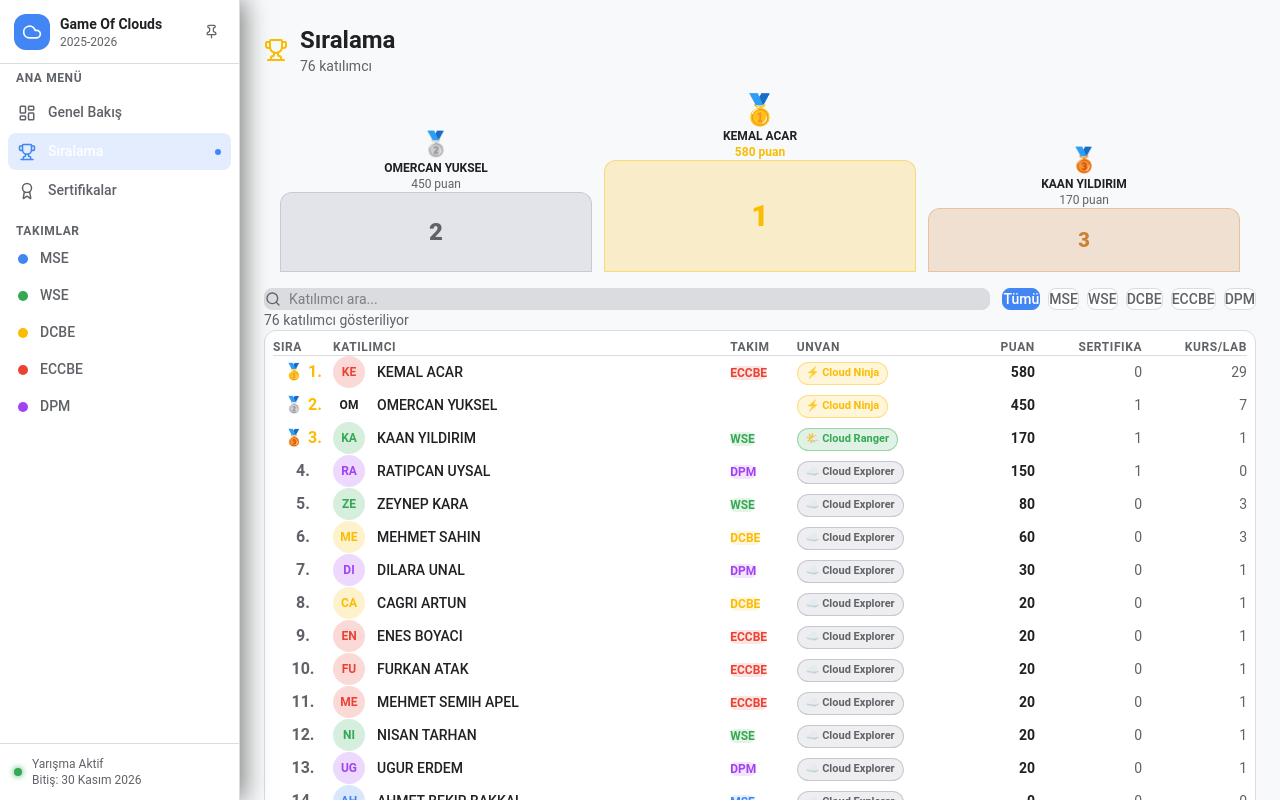
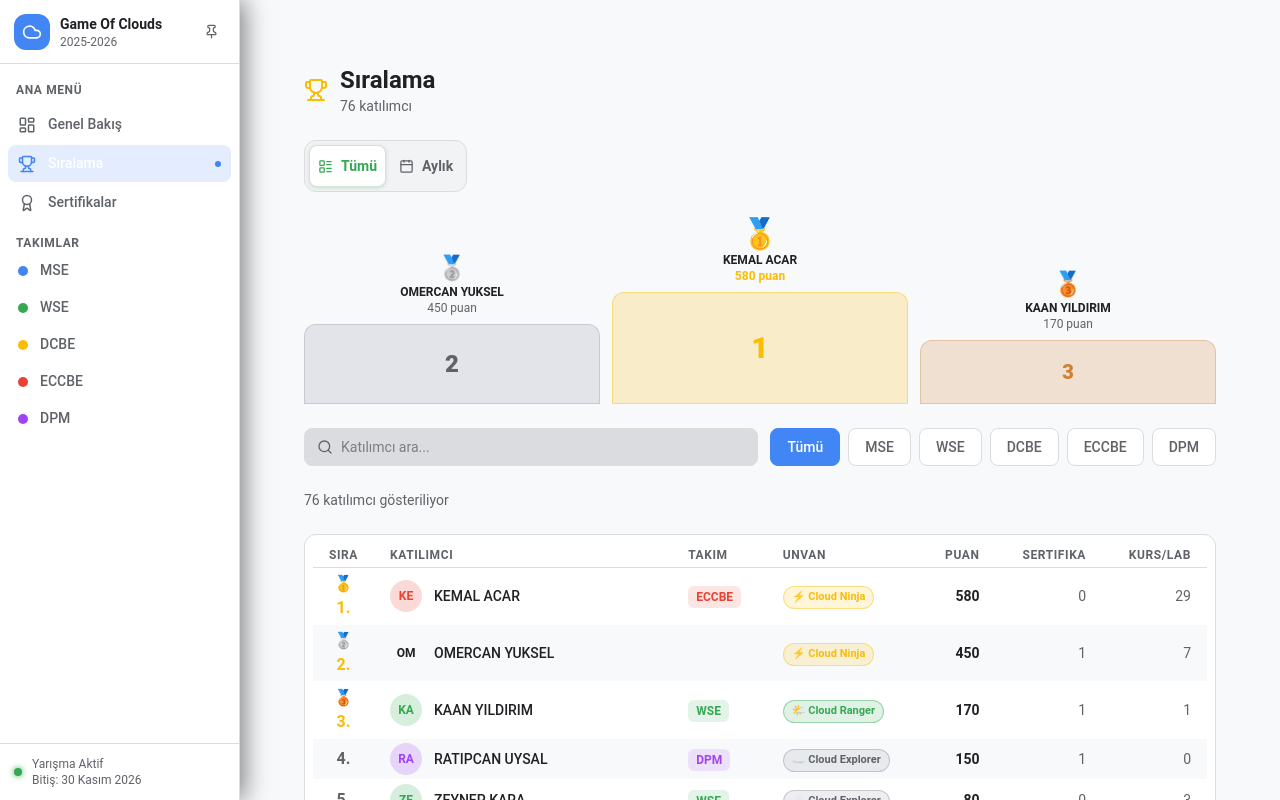
Before and after one commit to ozcelika20/Google-Cloud-Game, a React (Vite) app: page /leaderboard in a window 1280 px wide. Shown: the top 800 px of the page. Built offline with nearby package versions, Linux system fonts and the light colour scheme.

Commit message:
feat: add monthly ranking feature and date mode toggle to leaderboard

```diff
--- a/src/components/tables/LeaderboardTable.jsx
+++ b/src/components/tables/LeaderboardTable.jsx
@@ -21,26 +21,26 @@ export default function LeaderboardTable({ participants, showAll = false }) {
         <table className="w-full">
           <thead>
             <tr style={{ borderBottom: '1px solid #DADCE0' }}>
-              <th className="text-left px-4 py-3 text-xs font-semibold uppercase tracking-wider" style={{ color: '#5F6368', width: '60px' }}>Sıra</th>
-              <th className="text-left px-4 py-3 text-xs font-semibold uppercase tracking-wider" style={{ color: '#5F6368' }}>Katılımcı</th>
-              <th className="text-left px-4 py-3 text-xs font-semibold uppercase tracking-wider hidden md:table-cell" style={{ color: '#5F6368' }}>Takım</th>
-              <th className="text-left px-4 py-3 text-xs font-semibold uppercase tracking-wider hidden sm:table-cell" style={{ color: '#5F6368' }}>Unvan</th>
-              <th className="text-right px-4 py-3 text-xs font-semibold uppercase tracking-wider" style={{ color: '#5F6368' }}>Puan</th>
-              <th className="text-right px-4 py-3 text-xs font-semibold uppercase tracking-wider hidden lg:table-cell" style={{ color: '#5F6368' }}>Sertifika</th>
-              <th className="text-right px-4 py-3 text-xs font-semibold uppercase tracking-wider hidden lg:table-cell" style={{ color: '#5F6368' }}>Kurs/Lab</th>
+              <th className="text-left px-4 py-1 text-xs font-semibold uppercase tracking-wider" style={{ color: '#5F6368', width: '60px' }}>Sıra</th>
+              <th className="text-left px-4 py-1 text-xs font-semibold uppercase tracking-wider" style={{ color: '#5F6368' }}>Katılımcı</th>
+              <th className="text-left px-4 py-1 text-xs font-semibold uppercase tracking-wider hidden md:table-cell" style={{ color: '#5F6368' }}>Takım</th>
+              <th className="text-left px-4 py-1 text-xs font-semibold uppercase tracking-wider hidden sm:table-cell" style={{ color: '#5F6368' }}>Unvan</th>
+              <th className="text-right px-4 py-1 text-xs font-semibold uppercase tracking-wider" style={{ color: '#5F6368' }}>Puan</th>
+              <th className="text-right px-4 py-1 text-xs font-semibold uppercase tracking-wider hidden lg:table-cell" style={{ color: '#5F6368' }}>Sertifika</th>
+              <th className="text-right px-4 py-1 text-xs font-semibold uppercase tracking-wider hidden lg:table-cell" style={{ color: '#5F6368' }}>Kurs/Lab</th>
             </tr>
           </thead>
           <tbody>
-            {ranked.map((p) => {
+            {ranked.map((p, i) => {
               const rank = p.rank;
               const teamColor = TEAM_COLORS[p.teamId];
               return (
                 <tr
                   key={p.id}
                   className="table-row-hover transition-colors"
-                  style={{ borderBottom: '1px solid #FFFFFF' }}
+                  style={{ borderBottom: '1px solid #FFFFFF', backgroundColor: i % 2 === 0 ? '#FFFFFF' : '#F8F9FA' }}
                 >
-                  <td className="px-4 py-3 text-center">
+                  <td className="px-4 py-1 text-center">
                     <span
                       className="text-base font-bold"
                       style={{ color: rank <= 3 ? '#FBBC04' : '#5F6368' }}
@@ -48,7 +48,7 @@ export default function LeaderboardTable({ participants, showAll = false }) {
                       {getMedalEmoji(rank)}
                     </span>
                   </td>
-                  <td className="px-4 py-3">
+                  <td className="px-4 py-1">
                     <Link
                       to={`/participant/${p.id}`}
                       className="flex items-center gap-3 hover:opacity-80 transition-opacity"
@@ -62,7 +62,7 @@ export default function LeaderboardTable({ participants, showAll = false }) {
                       <span className="font-medium text-sm" style={{ color: '#202124' }}>{p.name}</span>
                     </Link>
                   </td>
-                  <td className="px-4 py-3 hidden md:table-cell">
+                  <td className="px-4 py-1 hidden md:table-cell">
                     <span
                       className="text-xs font-semibold px-2 py-1 rounded-md"
                       style={{ background: `${teamColor}22`, color: teamColor }}
@@ -70,20 +70,20 @@ export default function LeaderboardTable({ participants, showAll = false }) {
                       {p.teamId}
                     </span>
                   </td>
-                  <td className="px-4 py-3 hidden sm:table-cell">
+                  <td className="px-4 py-1 hidden sm:table-cell">
                     <Badge points={p.totalPoints} size="sm" />
                   </td>
-                  <td className="px-4 py-3 text-right">
+                  <td className="px-4 py-1 text-right">
                     <span className="font-bold text-sm" style={{ color: '#202124' }}>
                       {formatNumber(p.totalPoints)}
                     </span>
                   </td>
-                  <td className="px-4 py-3 text-right hidden lg:table-cell">
+                  <td className="px-4 py-1 text-right hidden lg:table-cell">
                     <span className="text-sm" style={{ color: '#5F6368' }}>
                       {p.certificates?.length || 0}
                     </span>
                   </td>
-                  <td className="px-4 py-3 text-right hidden lg:table-cell">
+                  <td className="px-4 py-1 text-right hidden lg:table-cell">
                     <span className="text-sm" style={{ color: '#5F6368' }}>
                       {p.coursesLabs || 0}
                     </span>
--- a/src/components/tables/TeamMembersTable.jsx
+++ b/src/components/tables/TeamMembersTable.jsx
@@ -13,30 +13,30 @@ export default function TeamMembersTable({ members, teamColor }) {
         <table className="w-full">
           <thead>
             <tr style={{ borderBottom: '1px solid #DADCE0' }}>
-              <th className="text-left px-4 py-3 text-xs font-semibold uppercase tracking-wider" style={{ color: '#5F6368', width: '60px' }}>Sıra</th>
-              <th className="text-left px-4 py-3 text-xs font-semibold uppercase tracking-wider" style={{ color: '#5F6368' }}>Üye</th>
-              <th className="text-left px-4 py-3 text-xs font-semibold uppercase tracking-wider hidden sm:table-cell" style={{ color: '#5F6368' }}>Unvan</th>
-              <th className="text-right px-4 py-3 text-xs font-semibold uppercase tracking-wider" style={{ color: '#5F6368' }}>Puan</th>
-              <th className="text-right px-4 py-3 text-xs font-semibold uppercase tracking-wider hidden md:table-cell" style={{ color: '#5F6368' }}>Sertifika</th>
-              <th className="text-right px-4 py-3 text-xs font-semibold uppercase tracking-wider hidden md:table-cell" style={{ color: '#5F6368' }}>Kurs/Lab</th>
+              <th className="text-left px-4 py-1 text-xs font-semibold uppercase tracking-wider" style={{ color: '#5F6368', width: '60px' }}>Sıra</th>
+              <th className="text-left px-4 py-1 text-xs font-semibold uppercase tracking-wider" style={{ color: '#5F6368' }}>Üye</th>
+              <th className="text-left px-4 py-1 text-xs font-semibold uppercase tracking-wider hidden sm:table-cell" style={{ color: '#5F6368' }}>Unvan</th>
+              <th className="text-right px-4 py-1 text-xs font-semibold uppercase tracking-wider" style={{ color: '#5F6368' }}>Puan</th>
+              <th className="text-right px-4 py-1 text-xs font-semibold uppercase tracking-wider hidden md:table-cell" style={{ color: '#5F6368' }}>Sertifika</th>
+              <th className="text-right px-4 py-1 text-xs font-semibold uppercase tracking-wider hidden md:table-cell" style={{ color: '#5F6368' }}>Kurs/Lab</th>
             </tr>
           </thead>
           <tbody>
-            {sorted.map((member) => (
+            {sorted.map((member, i) => (
               <tr
                 key={member.id}
                 className="table-row-hover transition-colors"
-                style={{ borderBottom: '1px solid #FFFFFF' }}
+                style={{ borderBottom: '1px solid #FFFFFF', backgroundColor: i % 2 === 0 ? '#FFFFFF' : '#F8F9FA' }}
               >
-                <td className="px-4 py-3 text-center">
-                  <span className="text-sm font-bold" style={{ color: member.rank <= 3 ? '#FBBC04' : '#5F6368' }}>
+                <td className="px-4 py-1 text-center">
+                  <span className="text-sm font-bold" style={{ color: member.rank <= 1 ? '#FBBC04' : '#5F6368' }}>
                     {getMedalEmoji(member.rank)}
                   </span>
                 </td>
-                <td className="px-4 py-3">
+                <td className="px-4 py-1">
                   <Link
                     to={`/participant/${member.id}`}
-                    className="flex items-center gap-3 hover:opacity-80 transition-opacity"
+                    className="flex items-center gap-1 hover:opacity-80 transition-opacity"
                   >
                     <div
                       className="w-8 h-8 rounded-full flex items-center justify-center font-bold text-xs flex-shrink-0"
@@ -47,20 +47,20 @@ export default function TeamMembersTable({ members, teamColor }) {
                     <span className="font-medium text-sm" style={{ color: '#202124' }}>{member.name}</span>
                   </Link>
                 </td>
-                <td className="px-4 py-3 hidden sm:table-cell">
+                <td className="px-4 py-1 hidden sm:table-cell">
                   <Badge points={member.totalPoints} size="sm" />
                 </td>
-                <td className="px-4 py-3 text-right">
+                <td className="px-4 py-1 text-right">
                   <span className="font-bold text-sm" style={{ color: '#202124' }}>
                     {formatNumber(member.totalPoints)}
                   </span>
                 </td>
-                <td className="px-4 py-3 text-right hidden md:table-cell">
+                <td className="px-4 py-1 text-right hidden md:table-cell">
                   <span className="text-sm" style={{ color: '#5F6368' }}>
                     {member.certificates?.length || 0}
                   </span>
                 </td>
-                <td className="px-4 py-3 text-right hidden md:table-cell">
+                <td className="px-4 py-1 text-right hidden md:table-cell">
                   <span className="text-sm" style={{ color: '#5F6368' }}>
                     {member.coursesLabs || 0}
                   </span>
--- a/src/pages/Leaderboard.jsx
+++ b/src/pages/Leaderboard.jsx
@@ -1,18 +1,71 @@
 import React, { useState, useMemo } from 'react';
-import { Trophy } from 'lucide-react';
+import { Trophy, Calendar, LayoutList } from 'lucide-react';
 import { useCompetition } from '../hooks/useCompetition';
 import LeaderboardTable from '../components/tables/LeaderboardTable';
 import SearchBar from '../components/common/SearchBar';
 
 const TEAM_FILTERS = ['Tümü', 'MSE', 'WSE', 'DCBE', 'ECCBE', 'DPM'];
 
+const MONTHS = [
+  { key: '2026-01', label: 'Ocak 2026' },
+  { key: '2026-02', label: 'Şubat 2026' },
+  { key: '2026-03', label: 'Mart 2026' },
+  { key: '2026-04', label: 'Nisan 2026' },
+  { key: '2026-05', label: 'Mayıs 2026' },
+  { key: '2026-06', label: 'Haziran 2026' },
+  { key: '2026-07', label: 'Temmuz 2026' },
+  { key: '2026-08', label: 'Ağustos 2026' },
+  { key: '2026-09', label: 'Eylül 2026' },
+  { key: '2026-10', label: 'Ekim 2026' },
+  { key: '2026-11', label: 'Kasım 2026' },
+];
+
 export default function Leaderboard() {
-  const { leaderboard } = useCompetition();
+  const { leaderboard, rawParticipants } = useCompetition();
   const [search, setSearch] = useState('');
   const [teamFilter, setTeamFilter] = useState('Tümü');
+  const [dateMode, setDateMode] = useState('all'); // 'all' | 'monthly'
+
+  // Find months that have any data
+  const availableMonths = useMemo(() => {
+    const monthSet = new Set();
+    rawParticipants.forEach(p => {
+      (p.monthlyHistory || []).forEach(h => {
+        if (h.points > 0) monthSet.add(h.month);
+      });
+    });
+    return MONTHS.filter(m => monthSet.has(m.key));
+  }, [rawParticipants]);
+
+  const [selectedMonth, setSelectedMonth] = useState(() => {
+    // default: last available month
+    return null;
+  });
+
+  // When switching to monthly mode, auto-select the latest available month
+  const handleDateMode = (mode) => {
+    setDateMode(mode);
+    if (mode === 'monthly' && !selectedMonth && availableMonths.length > 0) {
+      setSelectedMonth(availableMonths[availableMonths.length - 1].key);
+    }
+  };
+
+  // Build the ranked list based on mode
+  const rankedList = useMemo(() => {
+    if (dateMode === 'monthly' && selectedMonth) {
+      // Rank by monthlyHistory points for the selected month
+      return rawParticipants
+        .map(p => {
+          const entry = (p.monthlyHistory || []).find(h => h.month === selectedMonth);
+          return { ...p, totalPoints: entry ? entry.points : 0 };
+        })
+        .sort((a, b) => b.totalPoints - a.totalPoints);
+    }
+    return leaderboard;
+  }, [dateMode, selectedMonth, leaderboard, rawParticipants]);
 
   const filtered = useMemo(() => {
-    let result = leaderboard;
+    let result = rankedList;
     if (teamFilter !== 'Tümü') {
       result = result.filter(p => p.teamId === teamFilter);
     }
@@ -21,10 +74,12 @@ export default function Leaderboard() {
       result = result.filter(p => p.name.toLowerCase().includes(q));
     }
     return result;
-  }, [leaderboard, teamFilter, search]);
+  }, [rankedList, teamFilter, search]);
 
-  // Top 3
-  const top3 = leaderboard.slice(0, 3);
+  // Top 3 from unfiltered ranked list (ignore team/search filter for podium)
+  const top3 = rankedList.slice(0, 3);
+
+  const selectedMonthLabel = MONTHS.find(m => m.key === selectedMonth)?.label || '';
 
   return (
     <div className="p-6 lg:p-10 space-y-6">
@@ -35,8 +90,69 @@ export default function Leaderboard() {
           <h1 className="text-2xl font-bold" style={{ color: '#202124' }}>Sıralama</h1>
           <p className="text-sm" style={{ color: '#5F6368' }}>
             {leaderboard.length} katılımcı
+            {dateMode === 'monthly' && selectedMonth && (
+              <span> · {selectedMonthLabel}</span>
+            )}
           </p>
         </div>
+      </div>
+
+      {/* Date Mode Toggle */}
+      <div className="flex items-center gap-4 flex-wrap">
+        <div
+          className="flex rounded-xl p-1 gap-1"
+          style={{ background: '#F1F3F4', border: '1px solid #DADCE0' }}
+        >
+          <button
+            onClick={() => handleDateMode('all')}
+            className="flex items-center gap-2 px-2 py-2.5 rounded-lg text-sm font-semibold transition-all"
+            style={{
+              background: dateMode === 'all' ? '#FFFFFF' : 'transparent',
+              color: dateMode === 'all' ? '#34A853' : '#5F6368',
+              boxShadow: dateMode === 'all' ? '0 1px 4px rgba(0,0,0,0.12)' : 'none',
+              border: dateMode === 'all' ? '1px solid rgba(52,168,83,0.25)' : '1px solid transparent',
+            }}
+          >
+            <LayoutList size={15} />
+            Tümü
+          </button>
+          <button
+            onClick={() => handleDateMode('monthly')}
+            className="flex items-center gap-2 px-2 py-2.5 rounded-lg text-sm font-semibold transition-all"
+            style={{
+              background: dateMode === 'monthly' ? '#FFFFFF' : 'transparent',
+              color: dateMode === 'monthly' ? '#4285F4' : '#5F6368',
+              boxShadow: dateMode === 'monthly' ? '0 1px 4px rgba(0,0,0,0.12)' : 'none',
+              border: dateMode === 'monthly' ? '1px solid rgba(66,133,244,0.25)' : '1px solid transparent',
+            }}
+          >
+            <Calendar size={15} />
+            Aylık
+          </button>
+        </div>
+
+        {dateMode === 'monthly' && (
+          <select
+            value={selectedMonth || ''}
+            onChange={e => setSelectedMonth(e.target.value)}
+            className="px-4 py-2.5 rounded-xl text-sm font-medium transition-all"
+            style={{
+              background: '#FFFFFF',
+              color: '#202124',
+              border: '1px solid rgba(66,133,244,0.4)',
+              outline: 'none',
+              boxShadow: '0 1px 4px rgba(66,133,244,0.1)',
+            }}
+          >
+            {availableMonths.length === 0 ? (
+              <option value="">Veri yok</option>
+            ) : (
+              availableMonths.map(m => (
+                <option key={m.key} value={m.key}>{m.label}</option>
+              ))
+            )}
+          </select>
+        )}
       </div>
 
       {/* Top 3 Podium */}
```
Also changed, not shown: src/index.css (+4 -4 lines).
